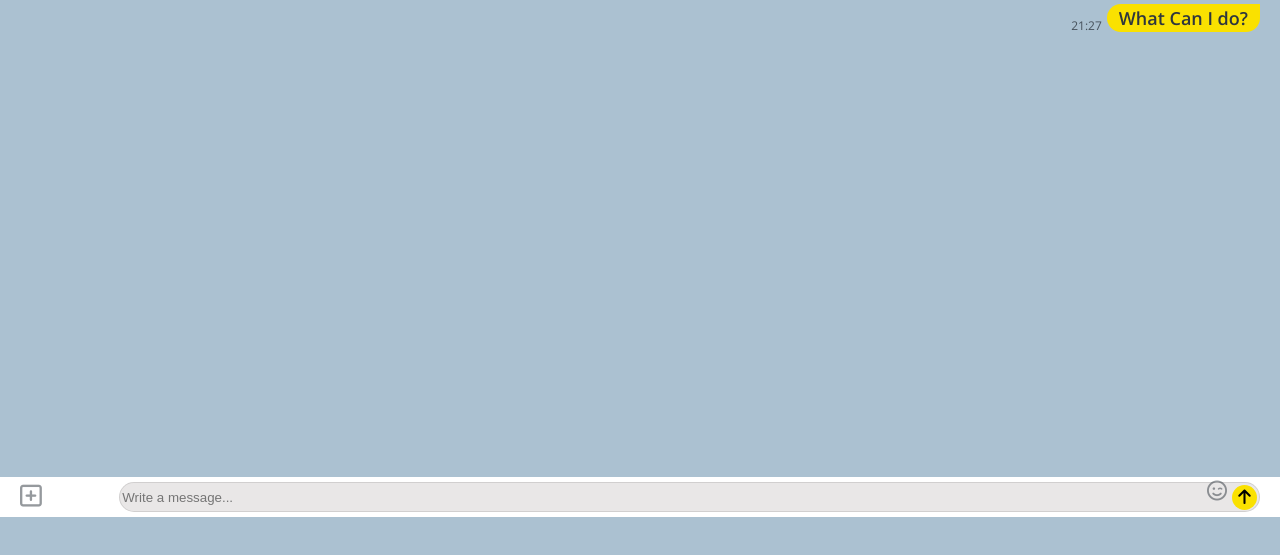
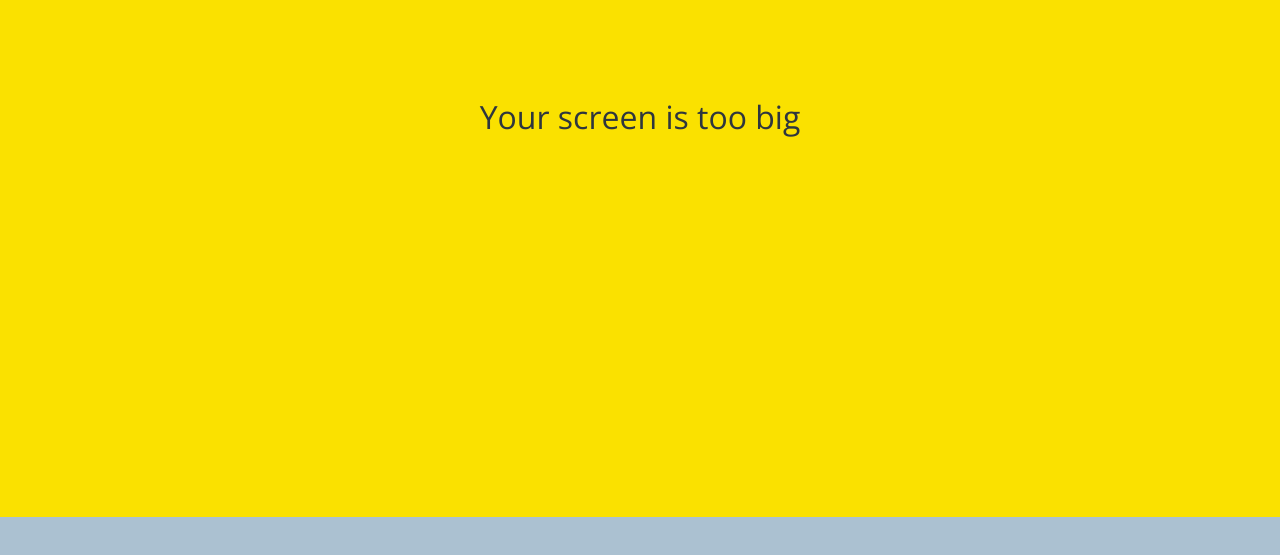
Before and after one commit to Jin-youngdo/kokoa_clone_2020, a plain HTML site: page chat.html in a window 1280 px wide. Shown: the part 283-838 px from the top of the page. Drawn offline with nearby package versions, Linux system fonts and the light colour scheme.

Commit message:
2021-02-26

```diff
--- a/chat.html
+++ b/chat.html
@@ -81,6 +81,10 @@
         </div>
     </form>
 
+    <div id="no-mobile">
+      <span>Your screen is too big</span>
+    </div>
+
     <script
       src="https://kit.fontawesome.com/6478f529f2.js"
       crossorigin="anonymous"
--- /dev/null
+++ b/css/components/no-mobile.css
@@ -0,0 +1,18 @@
+#no-mobile {
+  position: absolute;
+  z-index: 99;
+  height: 100vh;
+  width: 100vw;
+  background-color: var(--yellow);
+  display: flex;
+  top: 0;
+  justify-content: center;
+  align-items: center;
+  font-size: 32px;
+}
+
+@media screen and (max-width: 645px) {
+  #no-mobile {
+    display: none;
+  }
+}
--- a/css/styles.css
+++ b/css/styles.css
@@ -10,6 +10,7 @@
 @import "components/badge.css";
 @import "components/icon-row.css";
 @import "components/alt-screen-header.css";
+@import "components/no-mobile.css";
 
 /* Screens */
 @import "screens/login.css";
```
Also changed, not shown: chats.html (+4 -0 lines), find.html (+4 -0 lines), friends.html (+4 -0 lines), index.html (+4 -0 lines), more.html (+4 -0 lines), settings.html (+4 -0 lines).
